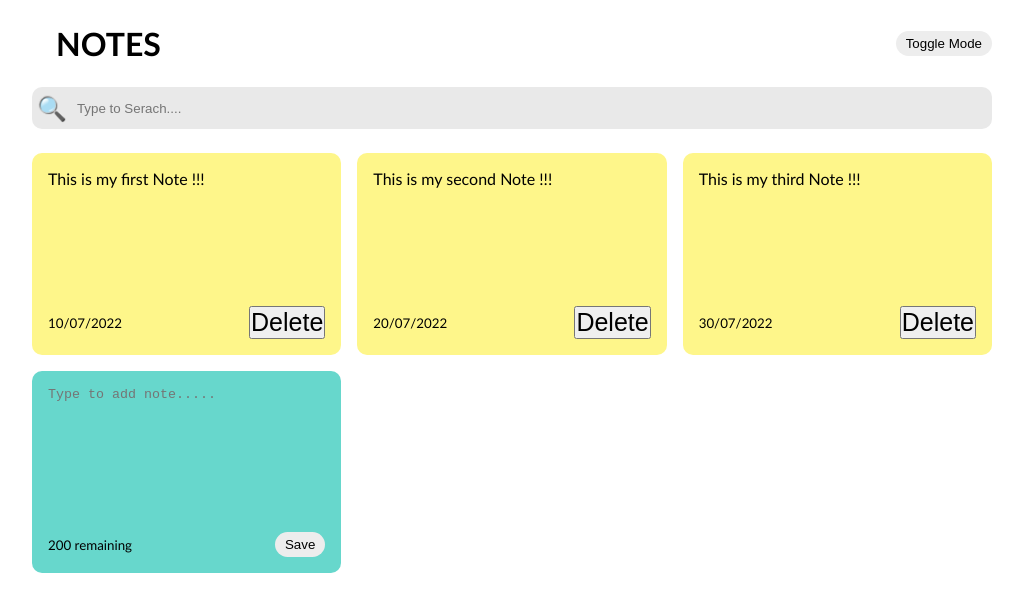
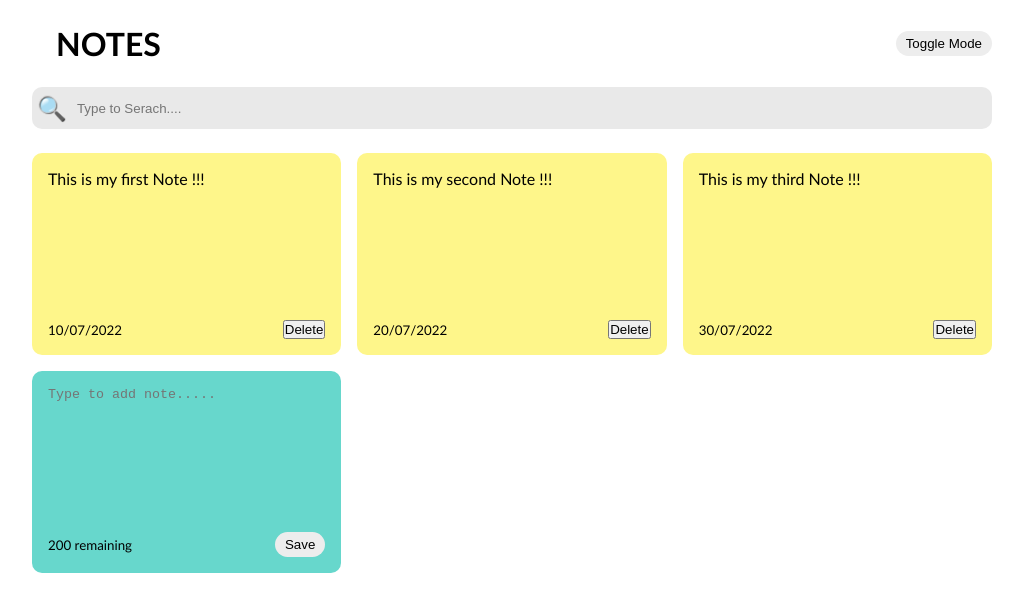
Before and after one commit to Aboli56/Notes-App, a React (Create React App) app: page / in a window 1280 px wide. Shown: the top 612 px of the page, without its empty margins (128-1151 px from the left). Built offline with nearby package versions, Linux system fonts and the light colour scheme.

Commit message:
Update index.css

```diff
--- a/src/index.css
+++ b/src/index.css
@@ -70,14 +70,6 @@ textarea:focus{
     background-color: #f3f8aa;
     cursor: pointer;
 }
-.delete-icon{
-    cursor: pointer;
-    font-size: 25px;
-}
-.delete-icon:hover{
-   font-size: 26px;
-   color: red;
-}
 .search{
     display: flex;
     align-items: center;
```
